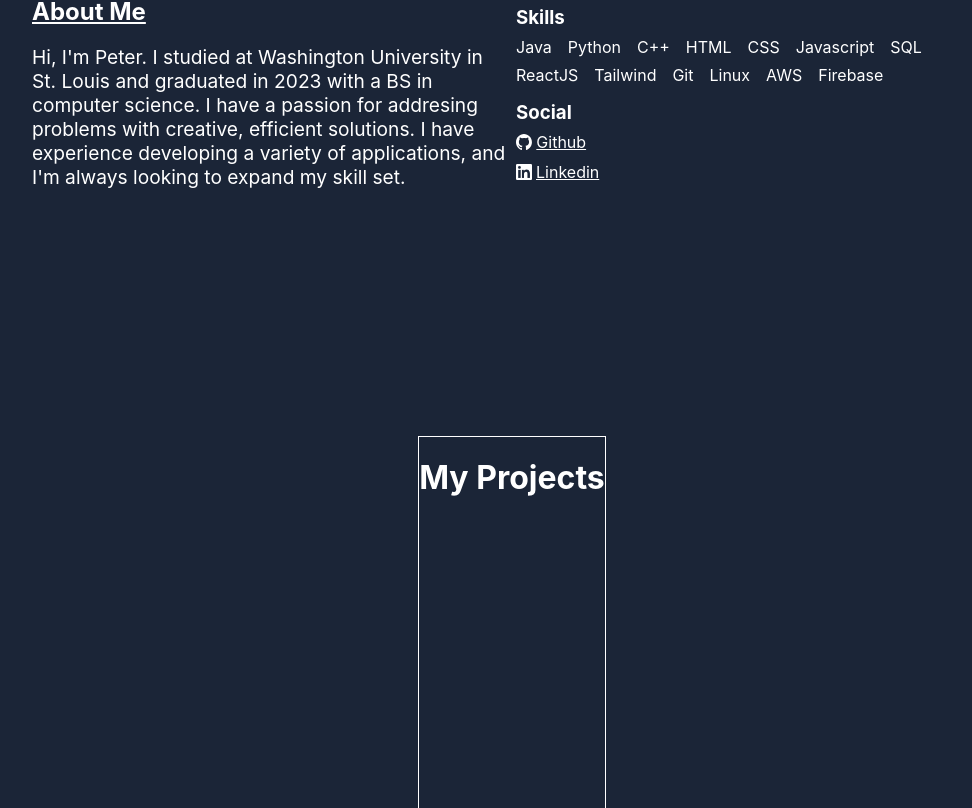
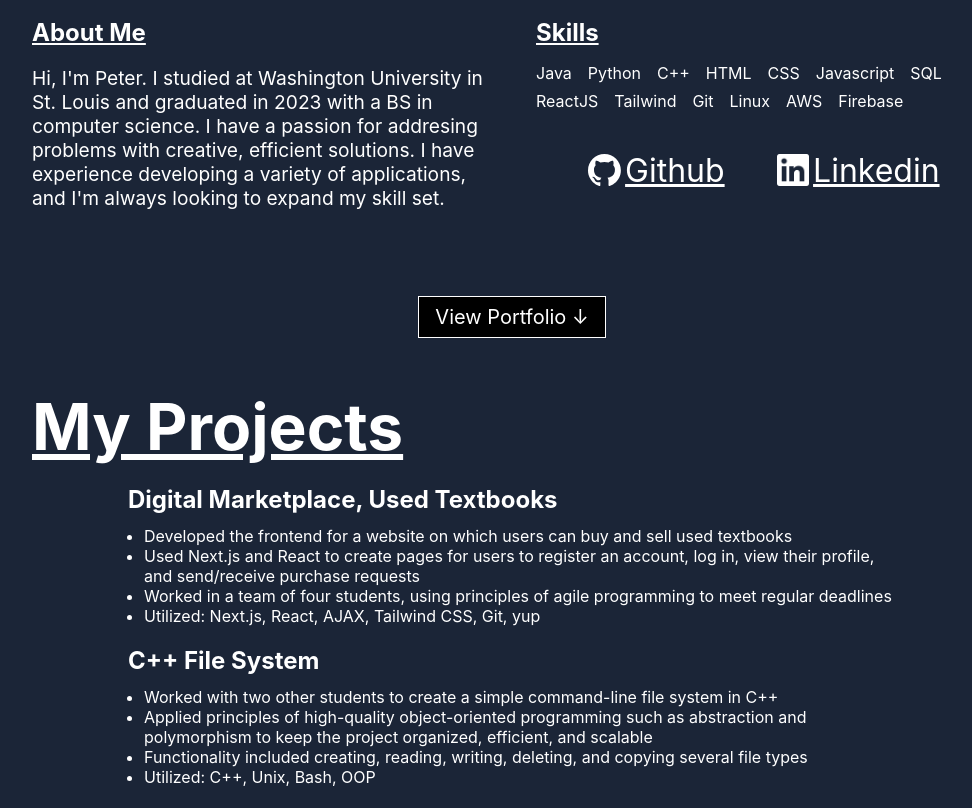
Before and after one commit to peterhuff/huff-webapp, a React (Create React App) app: page / in a window 1280 px wide. Shown: the part 332-1140 px from the top of the page, without its empty margins (128-1100 px from the left). Built offline with nearby package versions, Linux system fonts and the light colour scheme.

Commit message:
Frontpage styling and added portfolio

```diff
--- a/src/pages/index.tsx
+++ b/src/pages/index.tsx
@@ -1,6 +1,7 @@
 import '../styles/profile.css';
 import github from "../images/github.svg"
-import linkedin from "../images/linkedin.png"
+import linkedin from "../images/linkedin34.png"
+import AnchorLink from "react-anchor-link-smooth-scroll";
 
 export default function Profile () {
     return(
@@ -11,7 +12,7 @@ export default function Profile () {
             </div>
             <div className="info">
                 <div className="about-me">
-                    <h2>About Me</h2>
+                    <h3>About Me</h3>
                     <p>
                         Hi, I'm Peter. I studied at Washington University in St. Louis and graduated in 2023 with a BS in computer science.
                         I have a passion for addresing problems with creative, efficient solutions.
@@ -38,7 +39,7 @@ export default function Profile () {
                         </ul>
                     </div>
                     <div className="social">
-                        <h3>Social</h3>
+                        {/* <h3>Social</h3> */}
                         <ul className="social-list">
                             <li>
                                 <a href="https://github.com/peterhuff" target="_blank" rel="noopener noreferrer">
@@ -56,6 +57,9 @@ export default function Profile () {
                     </div>
                 </div>
             </div>
+            <AnchorLink className="view-portfolio" offset="64" href="#projects">
+                View Portfolio &#8595;
+            </AnchorLink>
         </div>
     );
 }
--- a/src/pages/projects.tsx
+++ b/src/pages/projects.tsx
@@ -4,6 +4,29 @@ export default function Projects() {
     return(
         <div className="content-box" id="projects">
             <h1>My Projects</h1>
+            <div className="projects-box">
+                <h2>Digital Marketplace, Used Textbooks</h2>
+                <ul>
+                    <li>Developed the frontend for a website on which users can buy and sell used textbooks</li>
+                    <li>Used Next.js and React to create pages for users to register an account, log in, view their profile, and send/receive purchase requests</li>
+                    <li>Worked in a team of four students, using principles of agile programming to meet regular deadlines</li>
+                    <li>Utilized: Next.js, React, AJAX, Tailwind CSS, Git, yup</li>
+                </ul>
+                <h2>C++ File System</h2>
+                <ul>
+                    <li>Worked with two other students to create a simple command-line file system in C++</li>
+                    <li>Applied principles of high-quality object-oriented programming such as abstraction and polymorphism to keep the project organized, efficient, and scalable</li>
+                    <li>Functionality included creating, reading, writing, deleting, and copying several file types</li>
+                    <li>Utilized: C++, Unix, Bash, OOP</li>
+                </ul>
+                <h2>Browser Fingerprinting Research</h2>
+                <ul>
+                    <li>Explored potential methods for tracking via browser fingerprinting, primarily using JavaScript APIs such as WebGL and MediaDevices</li>
+                    <li>Created a website to test the distribution of values across several identifying properties</li>
+                    <li>Analyzed and presented the results, focusing on finding the most useful methods for identifying users</li>
+                    <li>Utilized: HTML/CSS, JavaScript, Excel</li>
+                </ul>
+            </div>
         </div>
     );
 }
--- a/src/styles/App.css
+++ b/src/styles/App.css
@@ -4,15 +4,23 @@
 }
 
 .content {
-  padding-top: 2rem;
+  text-align: left;
   display: flex;
   flex-direction: column;
   justify-content: flex-start;
   align-items: center;
-  gap: 2rem;
 }
 
 .content-box {
-  height: 40rem;
+  min-height: 40rem;
+  width: 85%;
+  max-width: 60rem;
   border: 1px solid white;
 }
+
+@media (min-width: 768px){
+  h1 {
+    font-size: 4rem;
+    margin: 1rem 0;
+  }
+}
--- a/src/styles/profile.css
+++ b/src/styles/profile.css
@@ -1,50 +1,24 @@
-.content-box{
-    max-width: 60rem;
-    margin-left: 2rem;
-    margin-right: 2rem;
-}
-
 #frontpage {
     display: flex;
     flex-direction: column;
+    justify-content: space-around;
     align-items: flex-start;
-    gap: 1rem;
+    /* gap: 1rem; */
     text-align: left;
     border: none;
 }
 
-.title {
-    margin-top: 2rem;
-}
-
-.title h1 {
-    font-size: 4rem;
-    margin: 1rem 0;
-}
-
 .title h2 {
-    font-size: 2rem;
     color: rgb(184, 184, 184);
 }
 
-.info h2 {
+.info h3 {
     margin: 0;
 }
 
-.about-me h2 {
+.about-me h3 {
     text-decoration: underline;
-}
-
-.about-me p {
-    font-size: 1.2rem;
-}
-
-.data h3 {
-    margin: 0;
-}
-
-.data ul {
-    margin-top: 0.5rem;
+    font-size: 1.25rem;
 }
 
 .data a {
@@ -58,7 +32,7 @@
 .data {
     display: flex;
     flex-direction: column;
-    justify-content: center;
+    justify-content: flex-start;
 }
 
 .data a:hover {
@@ -81,7 +55,11 @@
 
 .social-list {
     padding: 0;
+    margin: 0;
     list-style: none;
+    display: flex;
+    justify-content: space-evenly;
+    font-size: 2rem;
 }
 
 .social-list li {
@@ -96,16 +74,57 @@
 }
 
 .social-icon {
-    height: 1rem;
+    height: 2rem;
     color: white;
 }
 
+.view-portfolio {
+    display: none;
+}
+
 @media (min-width: 768px){
+    .title h1 {
+        font-size: 4rem;
+        margin: 1rem 0;
+    }
+
+    .title h2 {
+        font-size: 2rem;
+        color: rgb(184, 184, 184);
+    }
+
     .info {
+        /* width: 90%; */
         display: grid;
         border: none;
         grid-template-columns: 1fr 1fr;
-        gap: 0.5rem;
+        gap: 3rem;
     }
 
+    .info h3 {
+        font-size: 1.5rem;
+        text-decoration: underline;
+    }
+
+    .about-me p {
+        font-size: 1.2rem;
+    }
+
+    .data {
+        gap: 1rem;
+    }
+
+    .view-portfolio {
+        display: block;
+        margin: 0 auto;
+        border: 1px solid white;
+        padding: .5rem 1rem;
+        background-color: black;
+        font-size: 1.25rem;
+        text-decoration: none;
+        color: white;
+    }
+
+
+
 }
--- a/src/styles/projects.css
+++ b/src/styles/projects.css
@@ -1,3 +1,24 @@
 #projects {
     color: white;
+    border: none;
 }
+
+#projects h1 {
+    text-decoration: underline;
+}
+
+.projects-box h2 {
+    margin-bottom: .75rem;
+}
+
+.projects-box ul {
+    margin-top: .75rem;
+    padding-left: 1rem;
+}
+
+@media (min-width: 768px){
+    .projects-box {
+        width: 80%;
+        margin: 0 auto;
+    }
+  }
```
Also changed, not shown: src/images/linkedin.png (deleted), src/images/linkedin34.png (added).
